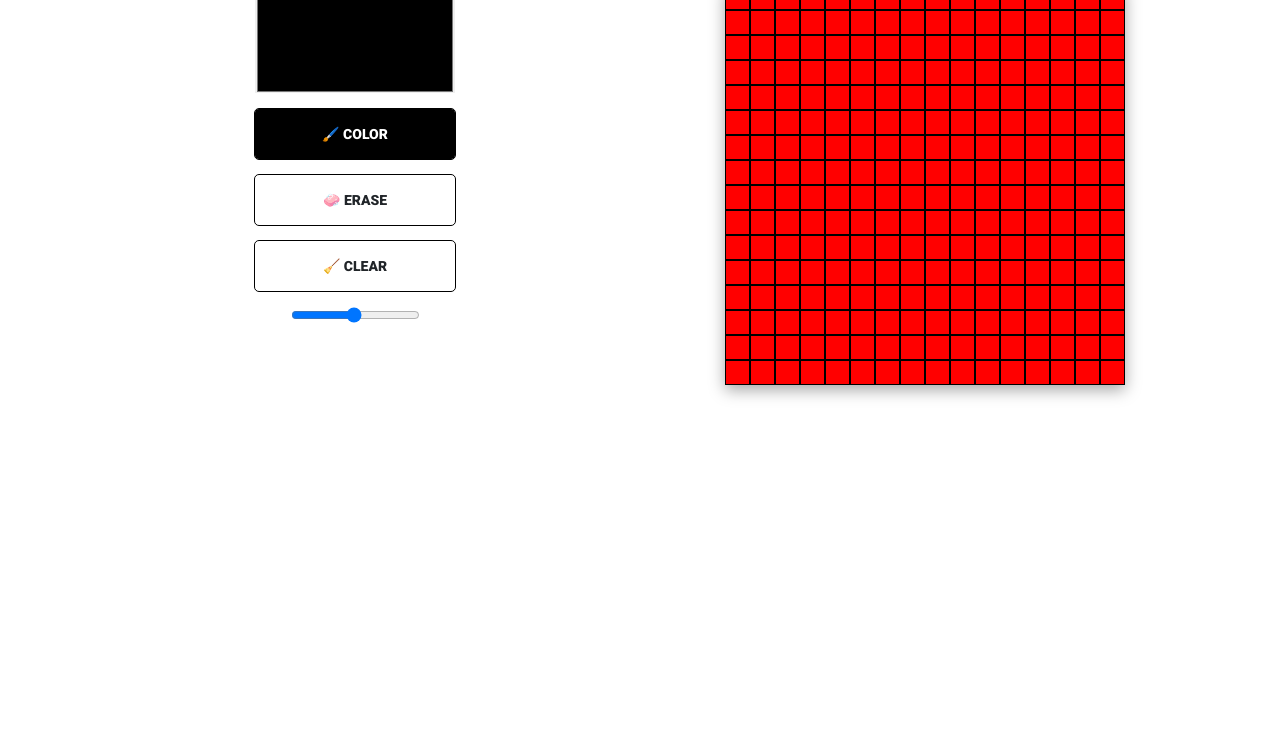
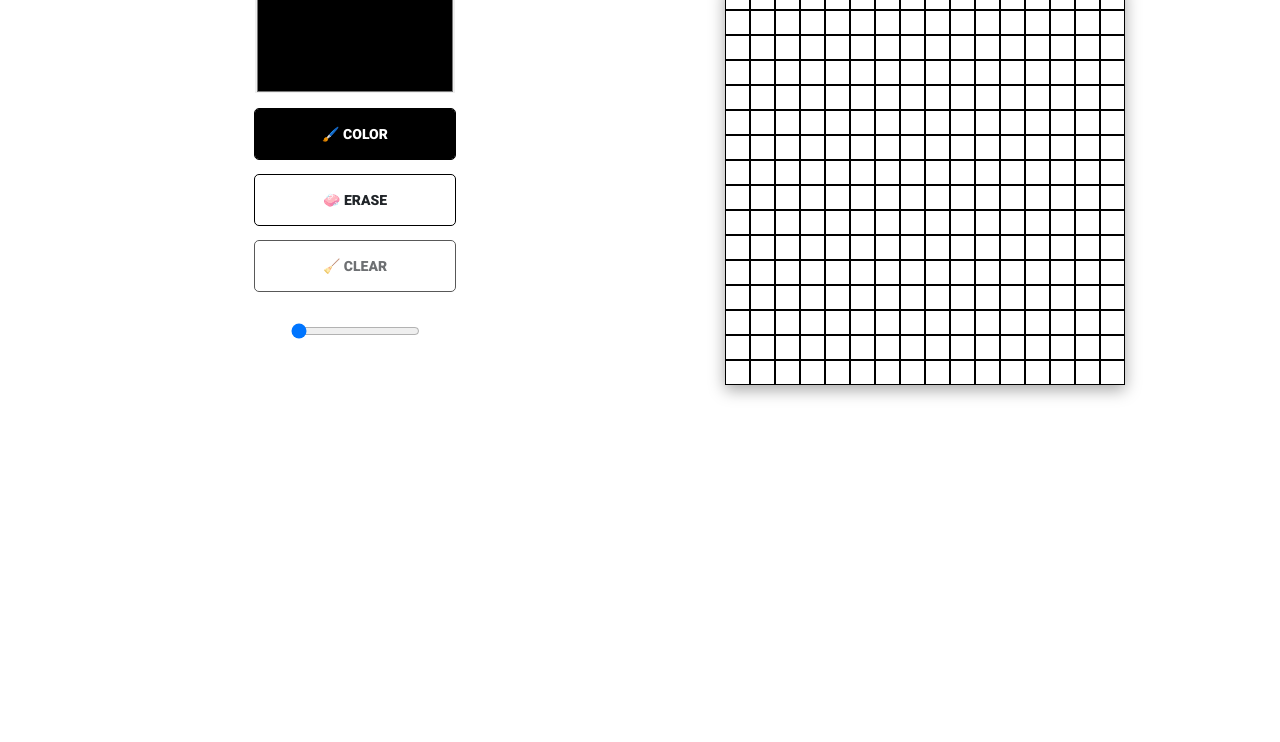
Before and after one commit to milan-sony/Etch-a-Sketch, a plain HTML site: page index.html in a window 1280 px wide. Shown: the part 58-800 px from the top of the page. Drawn offline with nearby package versions, Linux system fonts and the light colour scheme.

Commit message:
Working on range slider

```diff
--- a/index.html
+++ b/index.html
@@ -40,9 +40,10 @@
                         </li>
                         <li class="list-group-item"><button class="btn menu-btn" id="colorBtn">🖌️ Color</button></li>
                         <li class="list-group-item"><button class="btn menu-btn" id="eraseBtn">🧼 Erase</button></li>
-                        <li class="list-group-item"><button class="btn menu-btn" id="clearBtn">🧹 Clear</button></li>
-                        <li class="list-group-item"> <input type="range" min="1" max="100" value="50" class="slider"
-                                id="myRange">
+                        <li class="list-group-item"><button class="btn menu-btn disabled" id="clearBtn">🧹 Clear</button></li>
+                        <li><p id="size"></p></li>
+                        <li class="list-group-item"> <input type="range" min="4" max="64" value="00" class="slider"
+                                id="slider">
                         </li>
                     </ul>
                 </div>
--- a/script.js
+++ b/script.js
@@ -3,6 +3,8 @@ const colorPicked = document.getElementById('colorPicker');
 const colorBtn = document.getElementById('colorBtn');
 const eraseBtn = document.getElementById('eraseBtn');
 const clearBtn = document.getElementById('clearBtn');
+const slider = document.getElementById('slider');
+const size = document.getElementById('size');
 
 let defaultColor = '#000000';
 let defaultMode = 'color';
@@ -18,6 +20,12 @@ eraseBtn.onclick = () => setMenuMode('erase');
 clearBtn.onclick = () => setMenuMode('clear');
 
 colorPicker.oninput = () => pickColor();
+slider.oninput = () => sliderMove();
+
+function sliderMove(){
+    console.log(slider.value)
+    size.innerText = slider.value;
+}
 
 function setMenuMode(mode) {
     currentMode = mode
@@ -62,6 +70,7 @@ function paintColor(e) {
 function pickColor() {
     console.log("Color picked:", colorPicked.value);
     currentColor = colorPicker.value;
+    setMenuMode('color')
 }
 
 window.onload = () => {
--- a/style.css
+++ b/style.css
@@ -28,7 +28,7 @@ body{
     grid-template-columns: repeat(var(--grid-cols), 1fr);
     width: 400px;
     height: 400px;
-    background-color: red;
+    background-color: white;
     box-shadow: rgba(0, 0, 0, 0.35) 0px 5px 15px;
 }
 
```
